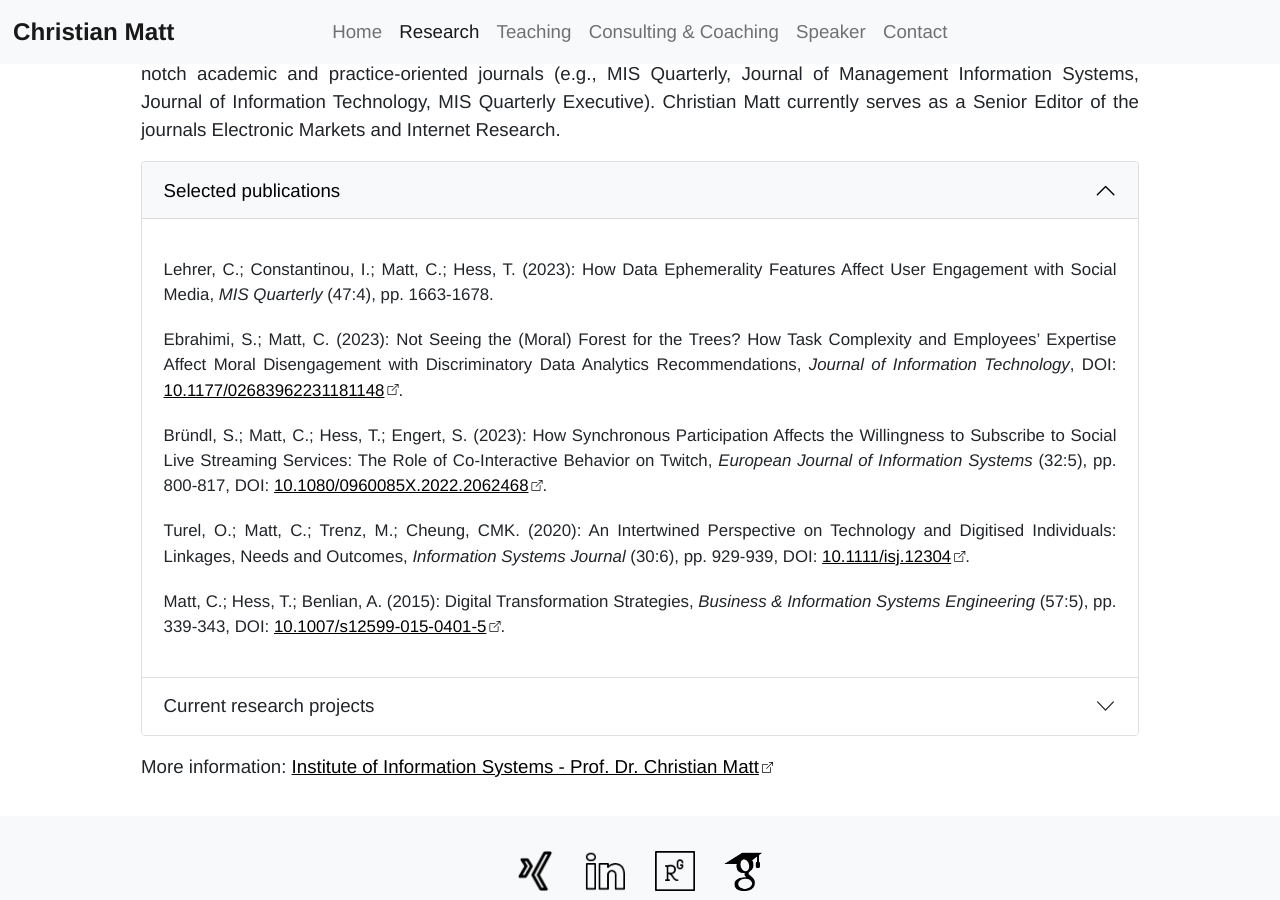
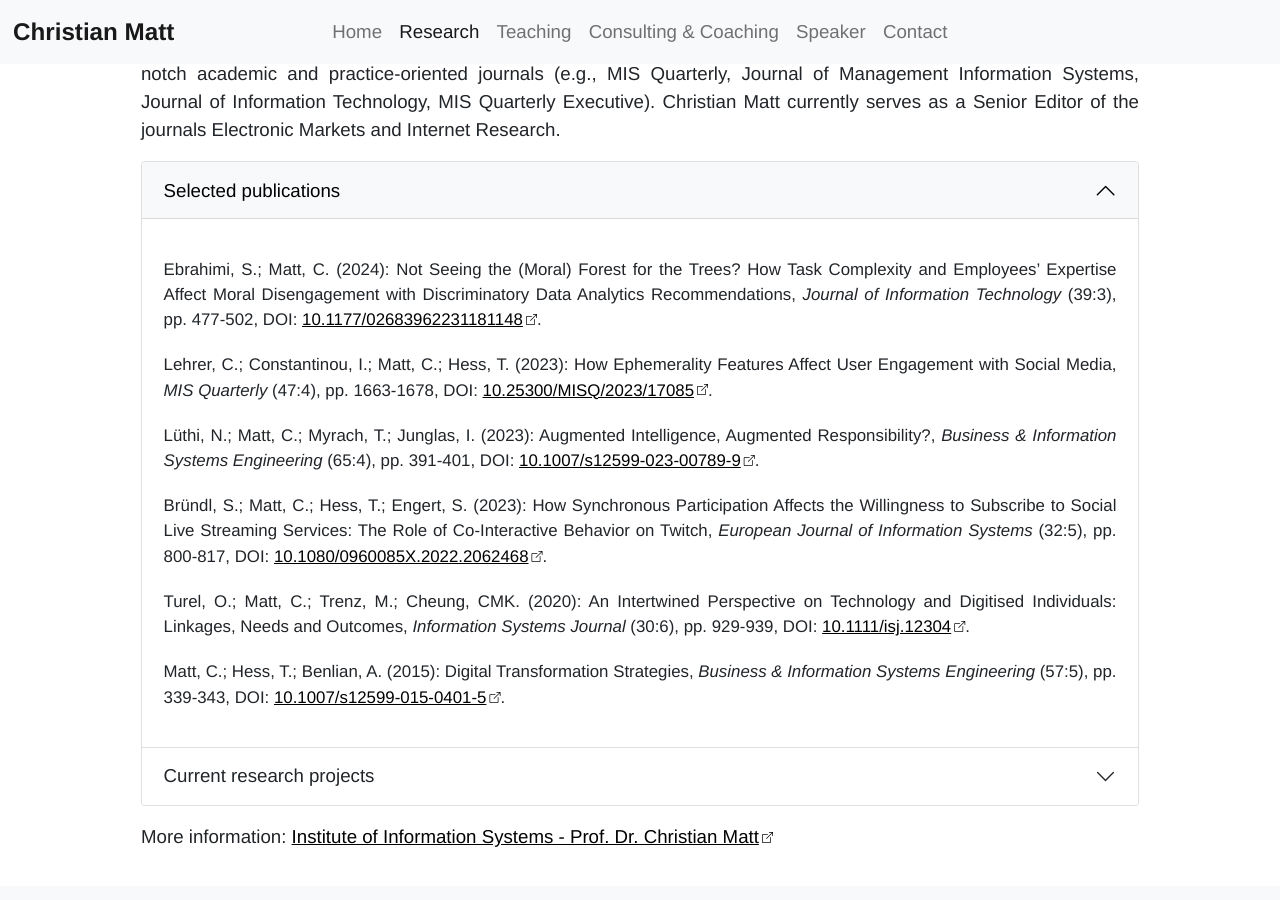
Before and after one commit to christian-matt/christian-matt.github.io, a Jekyll site: the page built from research.html, in a window 1280 px wide and 900 px high, scrolled down 393 px. Built offline with Jekyll 4.4.1, drawn with Linux system fonts in a browser that asks for light colours.

Commit message:
Update content.
Signed-off-by: Manuel Bieri <mail@manuelbieri.ch>

```diff
--- a/research.html
+++ b/research.html
@@ -24,14 +24,12 @@ Christian Matt currently serves as a Senior Editor of the journals Electronic Ma
         <div id="collapseOne" class="accordion-collapse collapse show" data-bs-parent="#accordionResearch">
             <div class="accordion-body">
                 <ul class="list-unstyled ">
-                    <li class="accordion-list-item">Lehrer, C.; Constantinou, I.; Matt, C.; Hess, T. (2023): How Data Ephemerality Features Affect User Engagement with Social Media, <i class="accordion-list-item">MIS Quarterly</i> (47:4), pp. 1663-1678.</li>
-                    <li class="accordion-list-item">Ebrahimi, S.; Matt, C. (2023): Not Seeing the (Moral) Forest for the Trees? How Task Complexity and Employees’ Expertise Affect Moral Disengagement with Discriminatory Data Analytics Recommendations, <i class="accordion-list-item">Journal of Information Technology</i>{% include links/doi.html doi="10.1177/02683962231181148" name="10.1177/02683962231181148"%}.</li>
+                    <li class="accordion-list-item">Ebrahimi, S.; Matt, C. (2024): Not Seeing the (Moral) Forest for the Trees? How Task Complexity and Employees’ Expertise Affect Moral Disengagement with Discriminatory Data Analytics Recommendations, <i class="accordion-list-item">Journal of Information Technology</i> (39:3), pp. 477-502{% include links/doi.html doi="10.1177/02683962231181148" name="10.1177/02683962231181148"%}.</li>
+                    <li class="accordion-list-item">Lehrer, C.; Constantinou, I.; Matt, C.; Hess, T. (2023): How Ephemerality Features Affect User Engagement with Social Media, <i class="accordion-list-item">MIS Quarterly</i> (47:4), pp. 1663-1678{% include links/doi.html doi="10.25300/MISQ/2023/17085" name="10.25300/MISQ/2023/17085"%}.</li>
+                    <li class="accordion-list-item">Lüthi, N.; Matt, C.; Myrach, T.; Junglas, I. (2023): Augmented Intelligence, Augmented Responsibility?, <i class="accordion-list-item">Business & Information Systems Engineering</i> (65:4), pp. 391-401{% include links/doi.html doi="10.1007/s12599-023-00789-9" name="10.1007/s12599-023-00789-9"%}.</li>
                     <li class="accordion-list-item">Bründl, S.; Matt, C.; Hess, T.; Engert, S. (2023): How Synchronous Participation Affects the Willingness to Subscribe to Social Live Streaming Services: The Role of Co-Interactive Behavior on Twitch, <i class="accordion-list-item">European Journal of Information Systems</i> (32:5), pp. 800-817{% include links/doi.html doi="10.1080/0960085X.2022.2062468" name="10.1080/0960085X.2022.&shy;2062468"%}.</li>
-                    <li class="accordion-list-item">
-                        Turel, O.; Matt, C.; Trenz, M.; Cheung, CMK. (2020): An Intertwined Perspective on Technology and Digitised Individuals:
-                        Linkages, Needs and Outcomes, <i class="accordion-list-item">Information Systems Journal</i> (30:6), pp. 929-939{% include links/doi.html doi="10.1111/isj.12304" name="10.1111/isj.12304"%}.
-                    </li>
-                    <li class="accordion-list-item">Matt, C.; Hess, T.; Benlian, A. (2015): Digital Transformation Strategies,<i class="accordion-list-item"> Business & Information Systems Engineering</i> (57:5), pp. 339-343{% include links/doi.html doi="10.1007/s12599-015-0401-5" name="10.1007/s12599-015-&shy;0401-5"%}.</li>
+                    <li class="accordion-list-item">Turel, O.; Matt, C.; Trenz, M.; Cheung, CMK. (2020): An Intertwined Perspective on Technology and Digitised Individuals: Linkages, Needs and Outcomes, <i class="accordion-list-item">Information Systems Journal</i> (30:6), pp. 929-939{% include links/doi.html doi="10.1111/isj.12304" name="10.1111/isj.&shy;12304"%}.</li>
+                    <li class="accordion-list-item">Matt, C.; Hess, T.; Benlian, A. (2015): Digital Transformation Strategies, <i class="accordion-list-item">Business & Information Systems Engineering</i> (57:5), pp. 339-343{% include links/doi.html doi="10.1007/s12599-015-0401-5" name="10.1007/s12599-015-&shy;0401-5"%}.</li>
                 </ul>
             </div>
         </div>
@@ -45,9 +43,10 @@ Christian Matt currently serves as a Senior Editor of the journals Electronic Ma
         <div id="collapseTwo" class="accordion-collapse collapse" data-bs-parent="#accordionResearch">
             <div class="accordion-body">
                 <ul class="list-unstyled">
-                    <li class="accordion-list-item">A Multi-perspective Assessment of Channel-related Unfairness in Voice Assistants, SNSF Project Funding, 2023-2027</li>
-                    <li class="accordion-list-item">Algorithmic Management – Establishing Fair and Participative Shift Planning in Healthcare (together with Prof. Dr. Philipp Baumann), Digitalization Initiative "Mensch in der digitalen Transformation" of the University of Bern, 2023-2027</li>
-                    <li class="accordion-list-item">Digital Support for Legal Users in Specialized Application Domains - Legal and Application Requirements (together with Prof. Dr. Florian Eichel), SNSF Project Funding, 2022-2025 ({% include links/external.html url="https://www.itandlaw.unibe.ch/" name="itandlaw.unibe.ch" class="accordion"%})</li>
+                    <li class="accordion-list-item">ELCI – Expl(AI)ning Legal Communication of Individuals (funding as part of the {% include links/external.html url="https://www.digitalisierung.unibe.ch/strategy/index_eng.html" name="digitalization strategy" class="accordion"%} of the University of Bern, in collaboration with {% include links/external.html url="https://www.civpro.unibe.ch/ueber_uns/personen/prof_dr_eichel_florian/index_ger.html" name="Prof. Dr. Florian Eichel" class="accordion"%}, Data Science Lab, UniBE)</li>
+                    <li class="accordion-list-item">A Multi-perspective Assessment of Channel-related Unfairness in Voice Assistants (SNSF project funding)</li>
+                    <li class="accordion-list-item">Algorithmic Management – Establishing Fair and Participative Shift Planning in Healthcare (funding as part of the {% include links/external.html url="https://www.digitalisierung.unibe.ch/strategy/index_eng.html" name="digitalization strategy" class="accordion"%} of the University of Bern, in collaboration with {% include links/external.html url="https://www.pqm.unibe.ch/about_us/people/prof_dr_baumann_philipp/" name="Prof. Dr. Philipp Baumann" class="accordion"%})</li>
+                    <li class="accordion-list-item">Digital Support for Legal Users in Specialized Legal Domains—Legal and Application-related Requirements (SNSF project funding, in collaboration with {% include links/external.html url="https://www.civpro.unibe.ch/ueber_uns/personen/prof_dr_eichel_florian/index_ger.html" name="Prof. Dr. Florian Eichel" class="accordion"%})</li>
                 </ul>
             </div>
         </div>
```
Also changed, not shown: consulting.md (+3 -2 lines).
